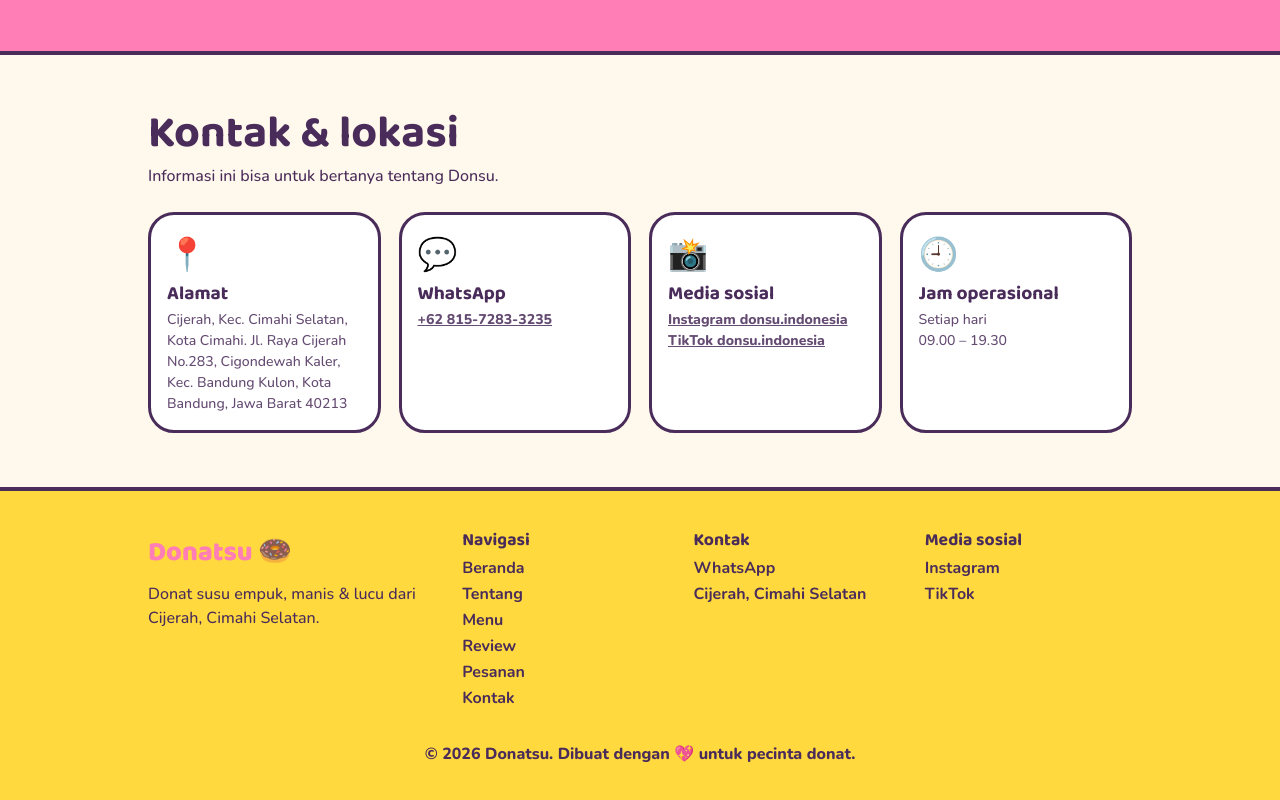
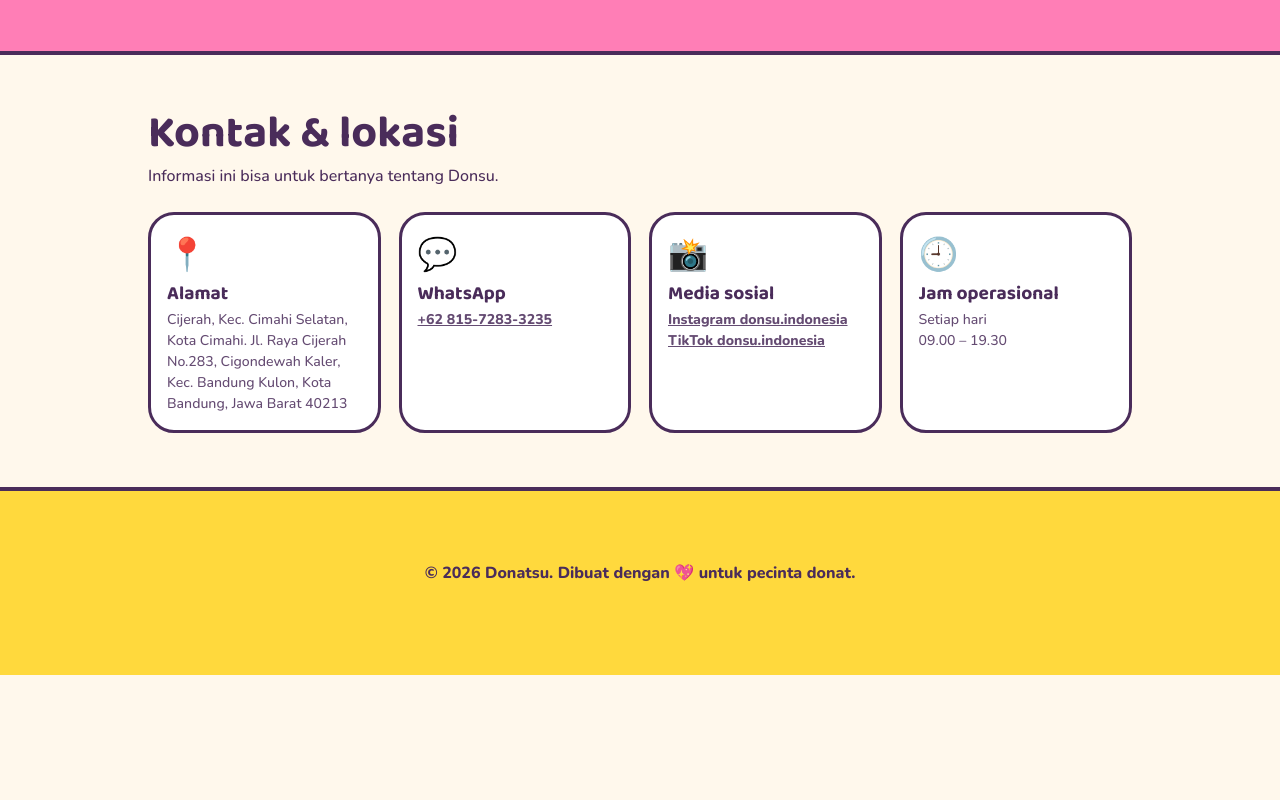
Before and after one commit to adzrahusna2010-creator/Landing-Page, a plain HTML site: page index.html in a window 1280 px wide. Shown: the part 3932-4732 px from the top of the page. After the commit the page ends 4607 px from the top, so only its background shows below. Drawn offline with nearby package versions, Linux system fonts and the light colour scheme.

Commit message:
Update index.html

```diff
--- a/index.html
+++ b/index.html
@@ -245,12 +245,6 @@
 
   <!-- ================= FOOTER ================= -->
   <footer class="footer">
-    <div class="wrap foot-grid">
-      <div><a class="logo" href="#beranda">Donatsu 🍩</a><p>Donat susu empuk, manis &amp; lucu dari Cijerah, Cimahi Selatan.</p></div>
-      <div><h4>Navigasi</h4><a href="#beranda">Beranda</a><a href="#tentang">Tentang</a><a href="#menu">Menu</a><a href="#review">Review</a><a href="#pesanan">Pesanan</a><a href="#kontak">Kontak</a></div>
-      <div><h4>Kontak</h4><a data-wa href="#" target="_blank" rel="noopener">WhatsApp</a><span>Cijerah, Cimahi Selatan</span></div>
-      <div><h4>Media sosial</h4><a href="#" target="_blank" rel="noopener">Instagram</a><a href="#" target="_blank" rel="noopener">TikTok</a></div>
-    </div>
     <p class="copy">© <span id="year">2026</span> Donatsu. Dibuat dengan 💖 untuk pecinta donat.</p>
   </footer>
 
```
